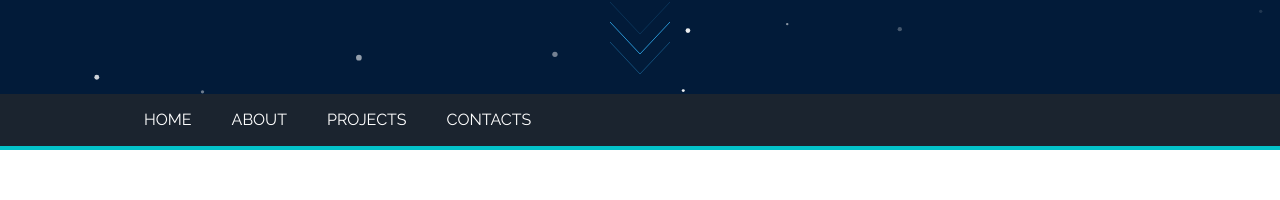
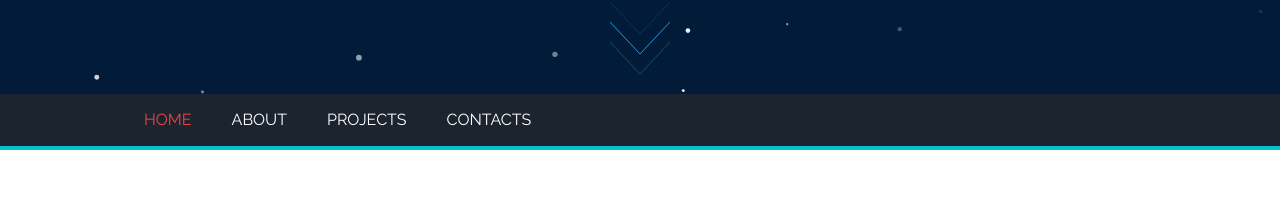
Before and after one commit to igorSimash/portfolio, a React (Create React App) app: page / in a window 1280 px wide. Shown: the part 706-906 px from the top of the page. Built offline with nearby package versions, Linux system fonts and the light colour scheme.

Commit message:
fix: [links]

```diff
--- a/src/components/UI/scroll/Scroll.jsx
+++ b/src/components/UI/scroll/Scroll.jsx
@@ -5,6 +5,7 @@ const Scroll = () => {
     return (
         <Link
             to={'about-section'}
+            href={'#about-section'}
             spy={true}
             smooth={true}
             duration={500}
--- /dev/null
+++ b/src/components/UI/sections/nav/link-nav/LinkNav.css
@@ -0,0 +1,3 @@
+.link-nav-span .active {
+    @apply text-red-500
+}
--- a/src/components/UI/sections/nav/link-nav/LinkNav.jsx
+++ b/src/components/UI/sections/nav/link-nav/LinkNav.jsx
@@ -1,18 +1,20 @@
 import React from 'react';
 import {Link} from "react-scroll";
-
+import './LinkNav.css';
 const LinkNav = ({children, toId}) => {
 
 
     return (
         <span
-            className={'cursor-pointer hover:text-red-500 transition-all s:text-xs'}
+            className={'link-nav-span cursor-pointer hover:text-red-500 transition-all s:text-xs'}
         >
             <Link
                 to={toId}
+                href={`#${toId}`}
                 spy={true}
                 smooth={true}
                 duration={500}
+                class={'active:text-red-500'}
             >
                     {children}
             </Link>
```
